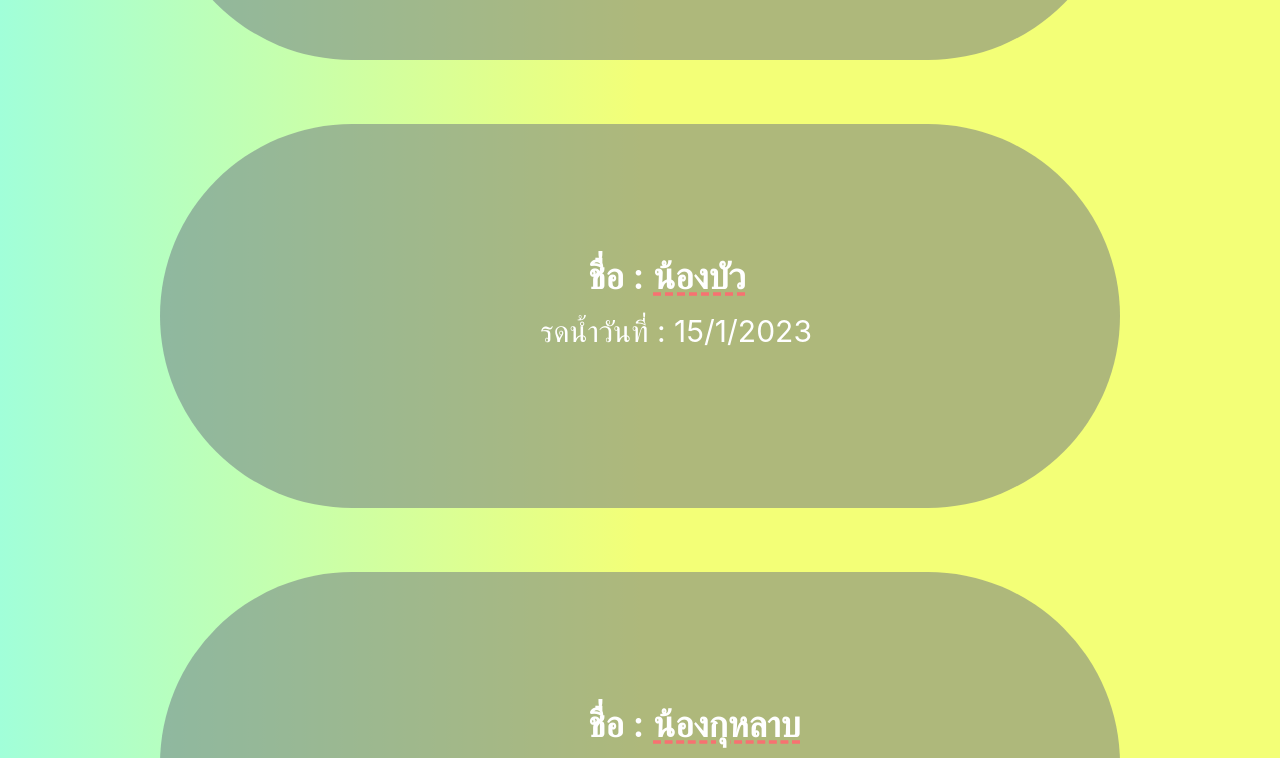
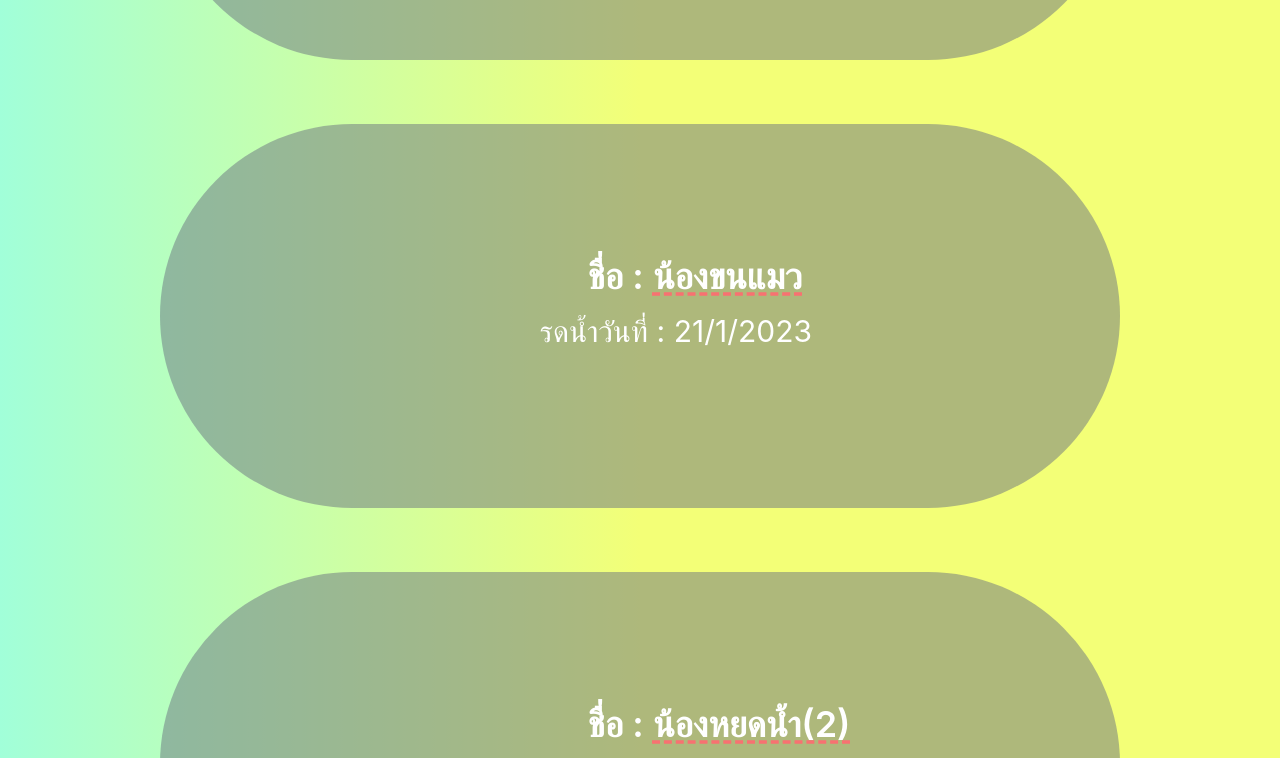
Before and after one commit to ChuBu0012/Watering_Cactus, a React (Create React App) app: page / in a window 1280 px wide. Shown: the part 1380-2138 px from the top of the page. Built offline with nearby package versions, Linux system fonts and the light colour scheme.

Commit message:
Update tree.js

```diff
--- a/src/tree.js
+++ b/src/tree.js
@@ -12,7 +12,7 @@
           Date: 0,
           Month: 0,
           name: "น้องขนแมวจิ๋ว",
-          water: "15/1/2023",
+          water: "22/1/2023",
         },
 
         {
@@ -20,14 +20,14 @@
           Date: 0,
           Month: 0,
           name: "น้องหยดน้ำ(2)",
-          water: "16/1/2023",
+          water: "21/1/2023",
         },
         {
           id: 8,
           Date: 0,
           Month: 0,
           name: "น้องมะพร้าว",
-          water: "16/1/2023",
+          water: "21/1/2023",
         },
 
         {
@@ -65,28 +65,28 @@
           Date: 0,
           Month: 0,
           name: "เขียวอ่อน",
-          water: "17/1/2023",
+          water: "24/1/2023",
         },
         {
           id: 16,
           Date: 0,
           Month: 0,
           name: "เขียวเข้ม",
-          water: "17/1/2023",
+          water: "24/1/2023",
         },
         {
           id: 15,
           Date: 0,
           Month: 0,
           name: "น้องยิม(2)",
-          water: "17/1/2023",
+          water: "24/1/2023",
         },
         {
           id: 18,
           Date: 0,
           Month: 0,
           name: "น้องด่าง",
-          water: "17/1/2023",
+          water: "24/1/2023",
         },
         {
           id: 19,
@@ -100,49 +100,49 @@
           Date: 0,
           Month: 0,
           name: "น้องหัวสั้น",
-          water: "17/1/2023",
+          water: "24/1/2023",
         },
         {
           id:21,
           Date:0,
           name:"น้องแพนด้าาา",
-          water:'15/1/2023',
+          water:'22/1/2023',
         },
         {
           id:22,
           Date:0,
           name:"น้องสน",
-          water:'15/1/2023',
+          water:'22/1/2023',
         },
         {
           id:23,
           Date:0,
           name:"น้องบัว",
-          water:'15/1/2023',
+          water:'22/1/2023',
         },
         {
           id:24,
           Date:0,
           name:"น้องกุหลาบ",
-          water:'15/1/2023',
+          water:'22/1/2023',
         },
         {
           id:27,
           Date:0,
           name:"น้องแอสโตร(4)",
-          water:'17/1/2023',
+          water:'24/1/2023',
         },
         {
           id:29,
           Date:0,
           name:"น้องขนแกะ(2)",
-          water:'15/1/2023',
+          water:'22/1/2023',
         },
         {
           id:32,
           Date:0,
           name:"น้องคนเล็กมาก",
-          water:'17/1/2023',
+          water:'24/1/2023',
         },
         {
           id:34,
```
